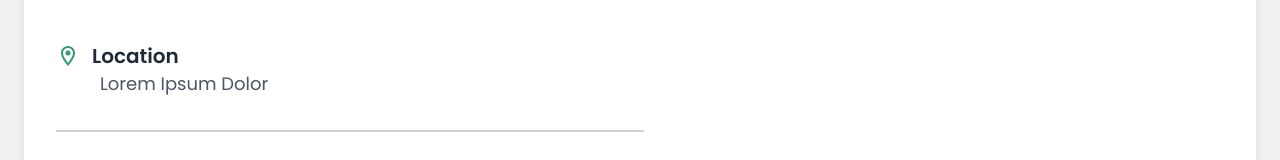
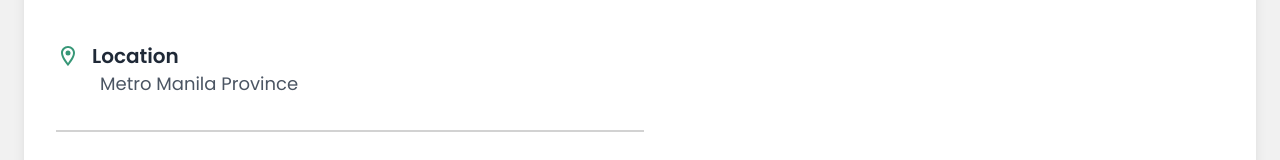
Before and after one commit to Miyukiin/PawsNPromises, a Next.js app in the folder Frontend/: page /petinfo/1 in a window 1280 px wide. Shown: the part 906-1066 px from the top of the page. Built offline with nearby package versions, Linux system fonts and the light colour scheme; no server answers.

Commit message:
Chore: Replaced Lorem Ipsum Dolor location with hardcoded Metro Manila Province.

```diff
--- a/Frontend/src/app/petinfo/[id]/page.tsx
+++ b/Frontend/src/app/petinfo/[id]/page.tsx
@@ -266,7 +266,7 @@ const PetInfoPage = () => {
                   <LocationOnOutlinedIcon className="mr-3 h-8 w-8 text-primary" />
                   <span className="text-xl font-semibold">Location</span>
                 </p>
-                <p className="text-gray-600 ml-11 text-lg">Lorem Ipsum Dolor</p>
+                <p className="text-gray-600 ml-11 text-lg">Metro Manila Province</p>
               </div>
               <div className="w-full bg-darkgray bg-opacity-20 h-[2px]"></div>
               <div>
```
